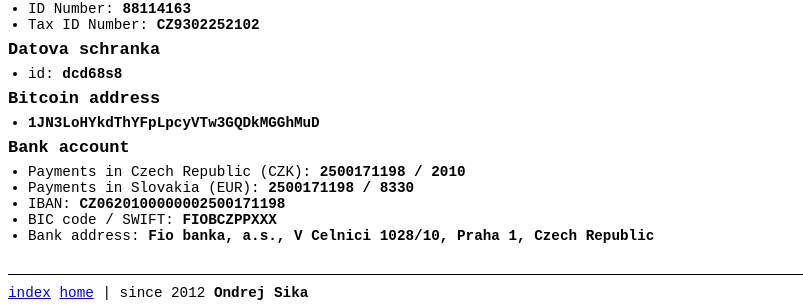
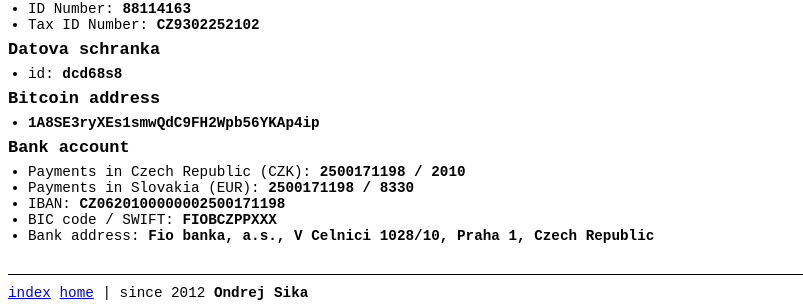
Before and after one commit to ondrejsika/ondrejsika.com, a Jekyll site: the page built from contact.md, in a window 1280 px wide. Shown: the part 487-793 px from the top of the page, without its empty margins (0-803 px from the left). Built offline with Jekyll 4.4.1, drawn with Linux system fonts in a browser that asks for light colours; Markdown is read by kramdown in place of the engine named in the settings; comment, search, counter and statistics services are not loaded.

Commit message:
update bitcoin address

```diff
--- a/contact.md
+++ b/contact.md
@@ -44,7 +44,7 @@
 
 ### Bitcoin address
 
-* __1JN3LoHYkdThYFpLpcyVTw3GQDkMGGhMuD__
+* __1A8SE3ryXEs1smwQdC9FH2Wpb56YKAp4ip__
 
 
 ### Bank account
```
